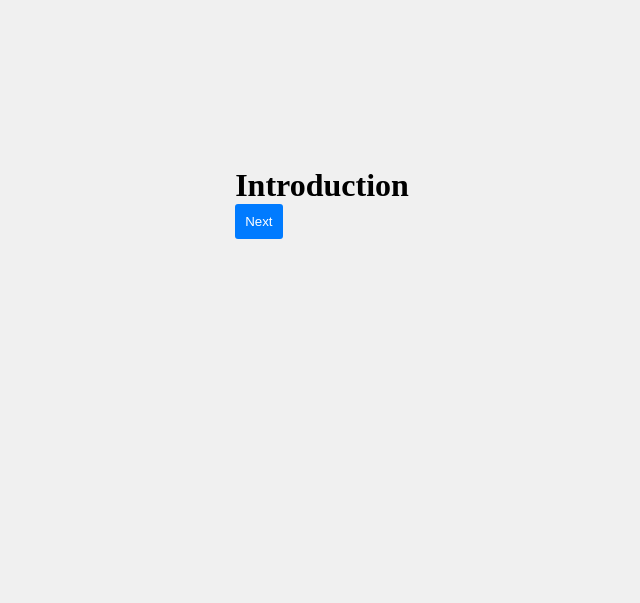
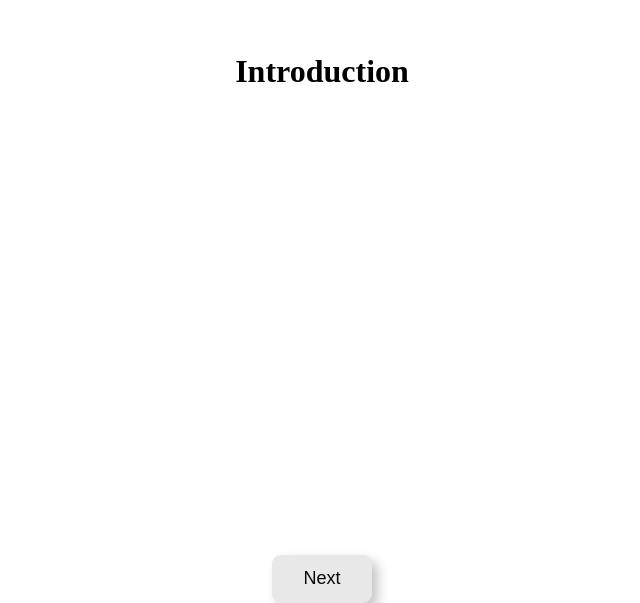
Before and after one commit to Graduation-project-RBK/Restaurant-Owner-, a React (Vite) app in the folder owner-dashboard/: page /AddRestaurant in a window 1280 px wide. Shown: the part 197-800 px from the top of the page, without its empty margins (318-958 px from the left). Built offline with nearby package versions, Linux system fonts and the light colour scheme.

Commit message:
refactored styling of cards

```diff
--- a/owner-dashboard/src/components/addRestaurant/CategoriesView.jsx
+++ b/owner-dashboard/src/components/addRestaurant/CategoriesView.jsx
@@ -16,6 +16,7 @@ const CategoriesView = () => {
     'Steakhouse',
     'Breakfast',
     'Mexican',
+    'French',
   ];
 
   const handleCategorySelect = (category) => {
@@ -24,7 +25,7 @@ const CategoriesView = () => {
 
   return (
     <div className="categories-view">
-      <h2>Select a Category:</h2>
+      <h2>Select a Category</h2>
       <div className="category-cards">
         {categories.map((category) => (
           <CategoryCard
--- a/owner-dashboard/src/components/addRestaurant/RestaurantForm.jsx
+++ b/owner-dashboard/src/components/addRestaurant/RestaurantForm.jsx
@@ -43,18 +43,25 @@ const RestaurantForm = () => {
     };
 
     return (
-        <div>
+        <div className='container'>
+            <div className='view'>
                 {renderView()}
+            </div>
+            <div className='footer'>
+                <div className='leftBtn'>
                     {currentView > 1 && (
                         <button onClick={handlePreviousClick}>Previous</button>
                     )}
-
+                </div>
+                <div className='righttBtn'>
                 {currentView < 8 ? (
                     <button onClick={handleNextClick}>Next</button>
                 ) : (
                     <button>Submit</button>
                 )}
                 </div>
+            </div>
+        </div>
     );
 }
 
--- a/owner-dashboard/src/components/addRestaurant/style.css
+++ b/owner-dashboard/src/components/addRestaurant/style.css
@@ -1,16 +1,82 @@
+body {
+  margin: 0;
+  padding: 0;
+  background-color: white;
+  width: 100vw;
+  height: 100vh;
+}
 .category-cards {
   display: flex;
   flex-wrap: wrap;
   gap: 10px;
 }
-
+h2 {
+  padding-bottom: 30px;
+}
 .category-card {
-  border: 1px solid #ccc;
-  padding: 10px;
+  box-sizing: border-box;
+  width: 150px;
+  height: 150px;
+  background: rgba(217, 217, 217, 0.58);
+  border: 1px solid white;
+  box-shadow: 12px 17px 51px rgba(0, 0, 0, 0.22);
+  backdrop-filter: blur(6px);
+  border-radius: 17px;
+  text-align: center;
   cursor: pointer;
+  transition: all 0.5s;
+  display: flex;
+  align-items: center;
+  justify-content: center;
+  user-select: none;
+  font-weight: bolder;
+  color: black;
+}
+.category-card:hover {
+  border: 1px solid black;
+  transform: scale(1.05);
 }
 
+.category-card:active {
+  transform: scale(0.95) rotateZ(1.7deg);
+}
 .category-card.selected {
-  background-color: #4caf50;
+  background-color: #979b97;
   color: #fff;
 }
+
+button {
+  color: #090909;
+  padding: 0.7em 1.7em;
+  font-size: 18px;
+  border-radius: 0.5em;
+  background: #e8e8e8;
+  border: 1px solid #e8e8e8;
+  transition: all 0.3s;
+  box-shadow: 6px 6px 12px #c5c5c5, -6px -6px 12px #ffffff;
+}
+
+button:hover {
+  border: 1px solid white;
+}
+
+button:active {
+  box-shadow: 4px 4px 12px #c5c5c5, -4px -4px 12px #ffffff;
+}
+.container {
+  height: 100vh;
+  display: flex;
+  flex-direction: column;
+}
+
+.view {
+  margin-top: 250px;
+  flex-grow: 1;
+  justify-content: center;
+}
+
+.footer {
+  display: flex;
+  align-items: center;
+  justify-content: center;
+}
```
Lines whose indentation alone changed are shown as unchanged.
